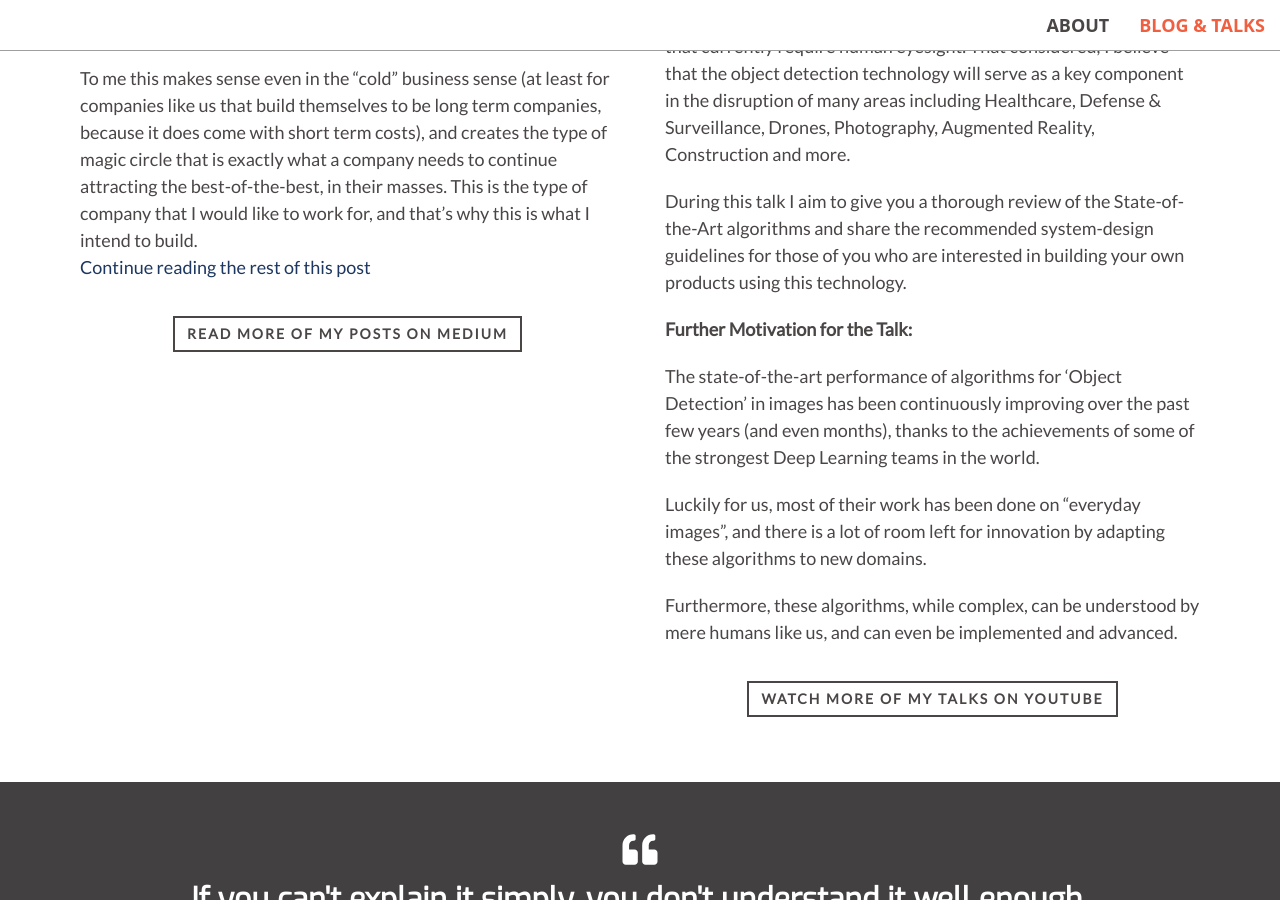
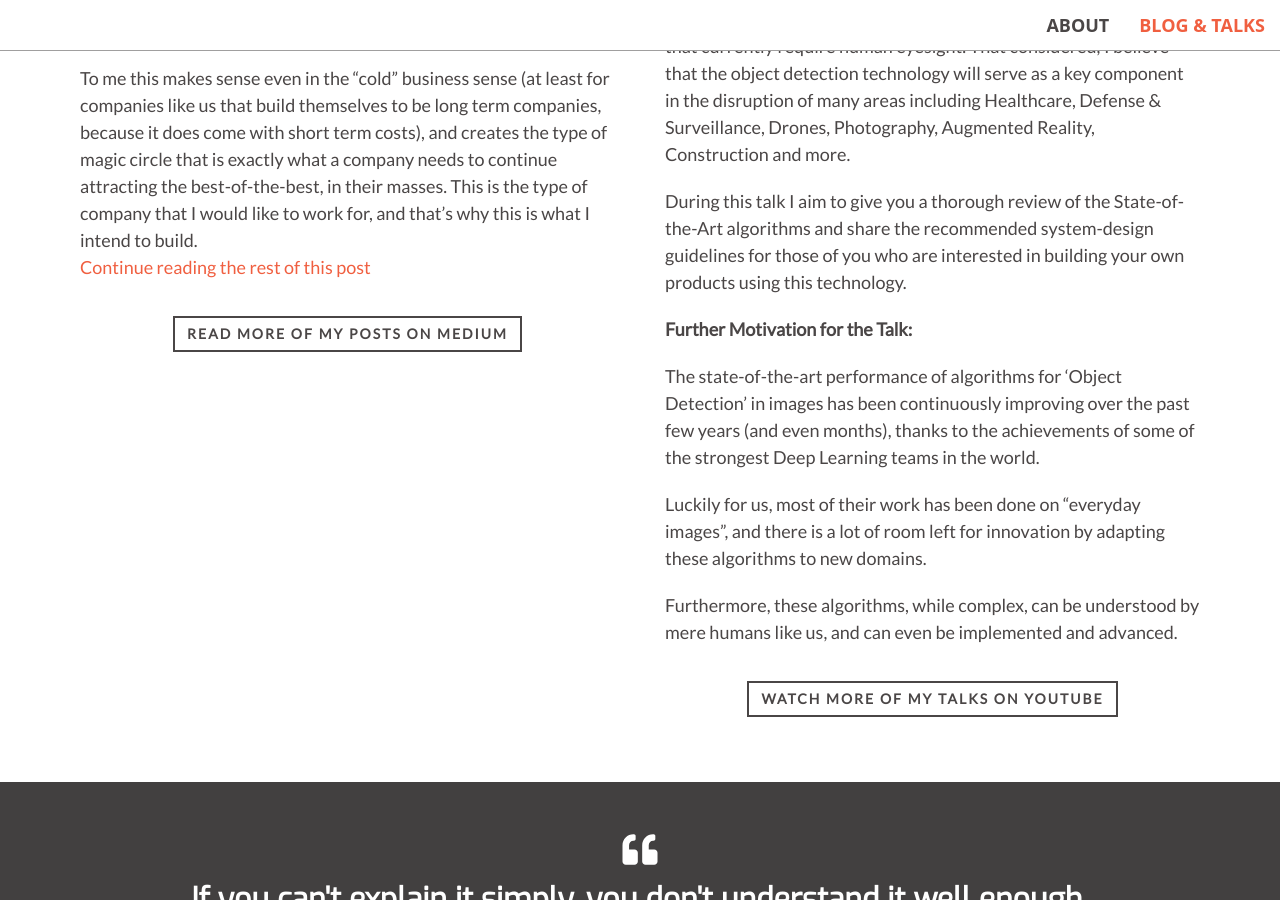
Before and after one commit to idan-bassuk/idan-bassuk.github.io, a Jekyll site: the page built from index.html, in a window 1280 px wide and 900 px high, scrolled down 2395 px. Built offline with Jekyll 4.4.1, drawn with Linux system fonts in a browser that asks for light colours.

Commit message:
Update _base.scss

```diff
--- a/_sass/_base.scss
+++ b/_sass/_base.scss
@@ -86,7 +86,7 @@ hr.light { border-color: $theme-primary-light; }
 
 a {
     @include transition-all;
-    color: $theme-primary;
+    color: $theme-secondary;
     &:hover,
     &:focus { color: darken($theme-primary-light, 10%); }
 }
```
